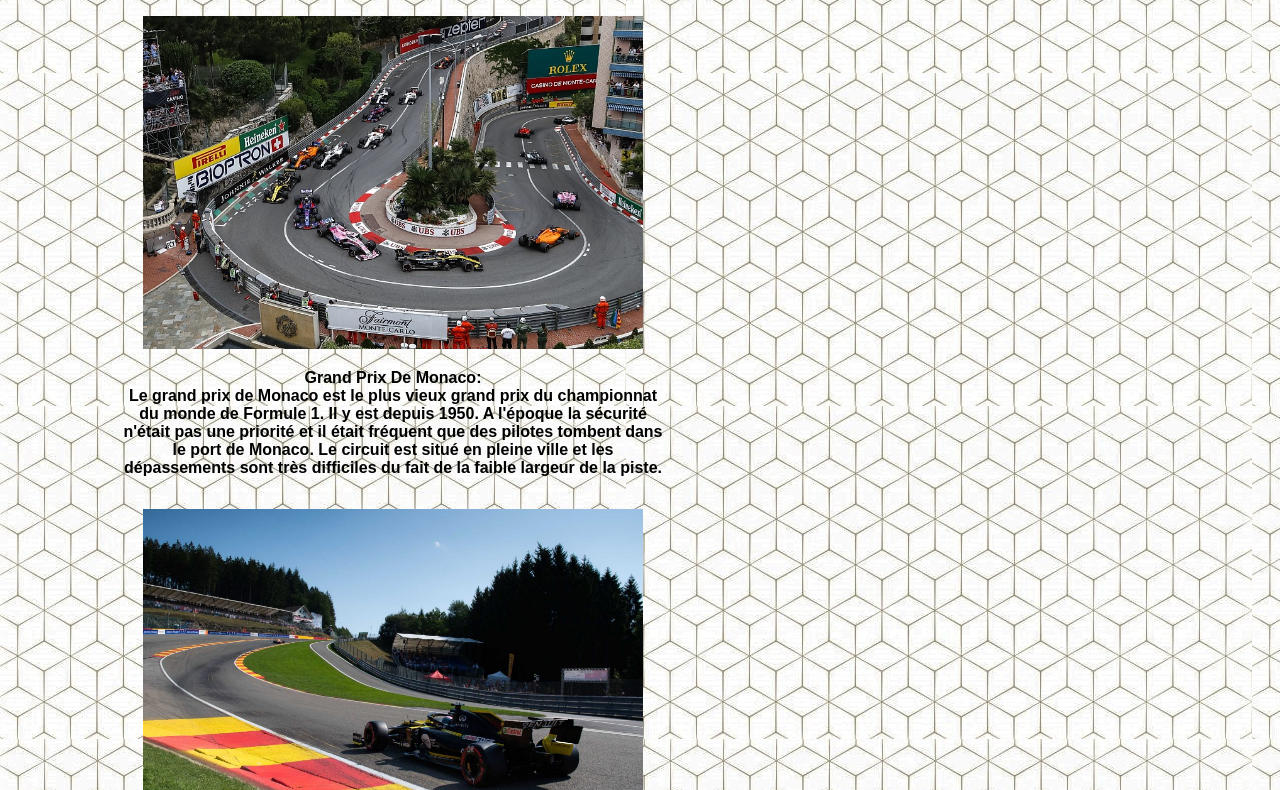
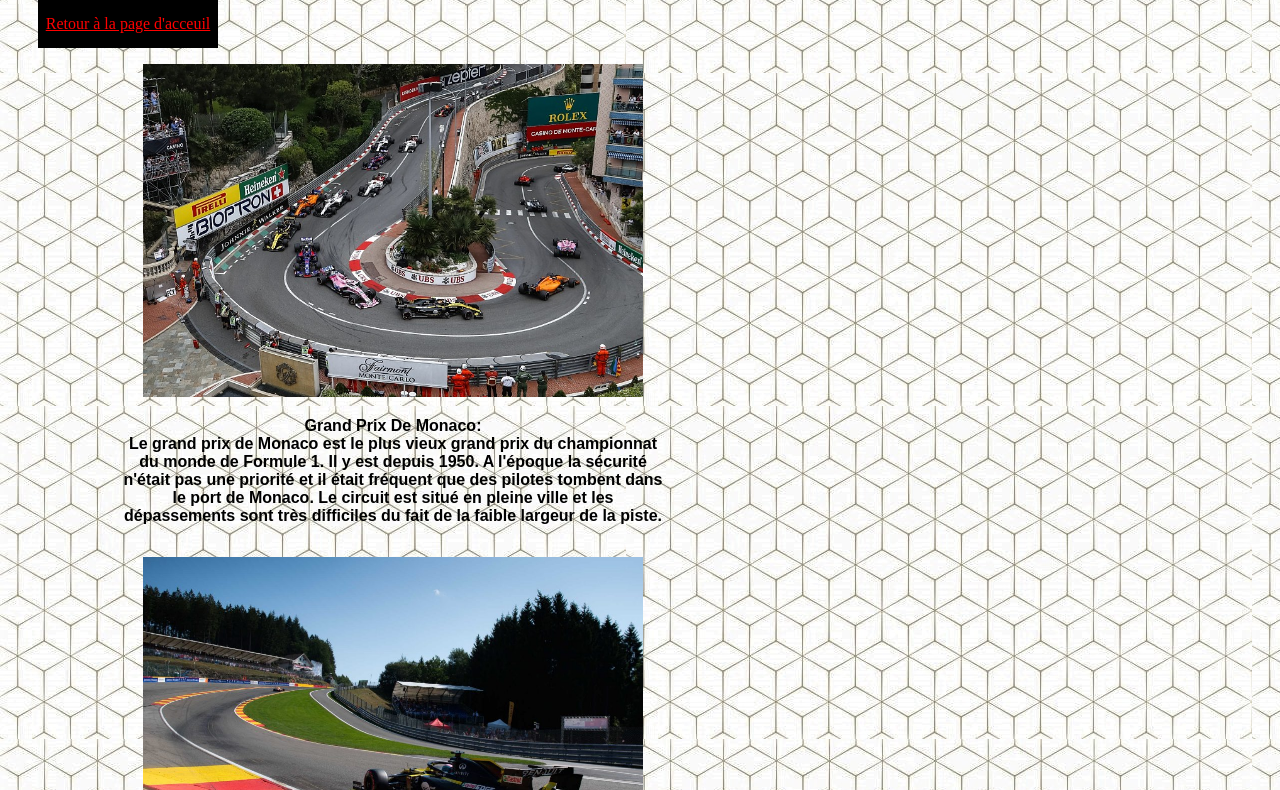
Before and after one commit to sebiww4/mywebsite, a plain HTML site: page circuits.html in a window 1280 px wide. Shown: the part 260-1050 px from the top of the page. Drawn offline with Linux system fonts and the light colour scheme.

Commit message:
Update circuits.html

```diff
--- a/circuits.html
+++ b/circuits.html
@@ -10,6 +10,7 @@
     <img src= "f1(1).png" alt= "logo f1"  >
     </div>
     <h1>LES CIRCUITS</h1>
+        <a href="https://sebiww4.github.io/mywebsite/">Retour à la page d'acceuil</a>
         <ul><li><figure><img src= "monacogp.png" alt="monacogp" width="500" ><figcaption>Grand Prix De Monaco:<br>Le grand prix de Monaco est le plus vieux grand prix du championnat du monde de Formule 1. Il y est depuis 1950. A l'époque la sécurité n'était pas une priorité et il était fréquent que des pilotes tombent dans le port de Monaco. Le circuit est situé en pleine ville et les dépassements sont très difficiles du fait de la faible largeur de la piste.</figcaption></figure></li><li><figure><img src= "belgiangp.png" alt="belgiangp" width="500" ><figcaption>Grand Prix De Belgique:</figcaption></figure></li></ul>
 
 
```
